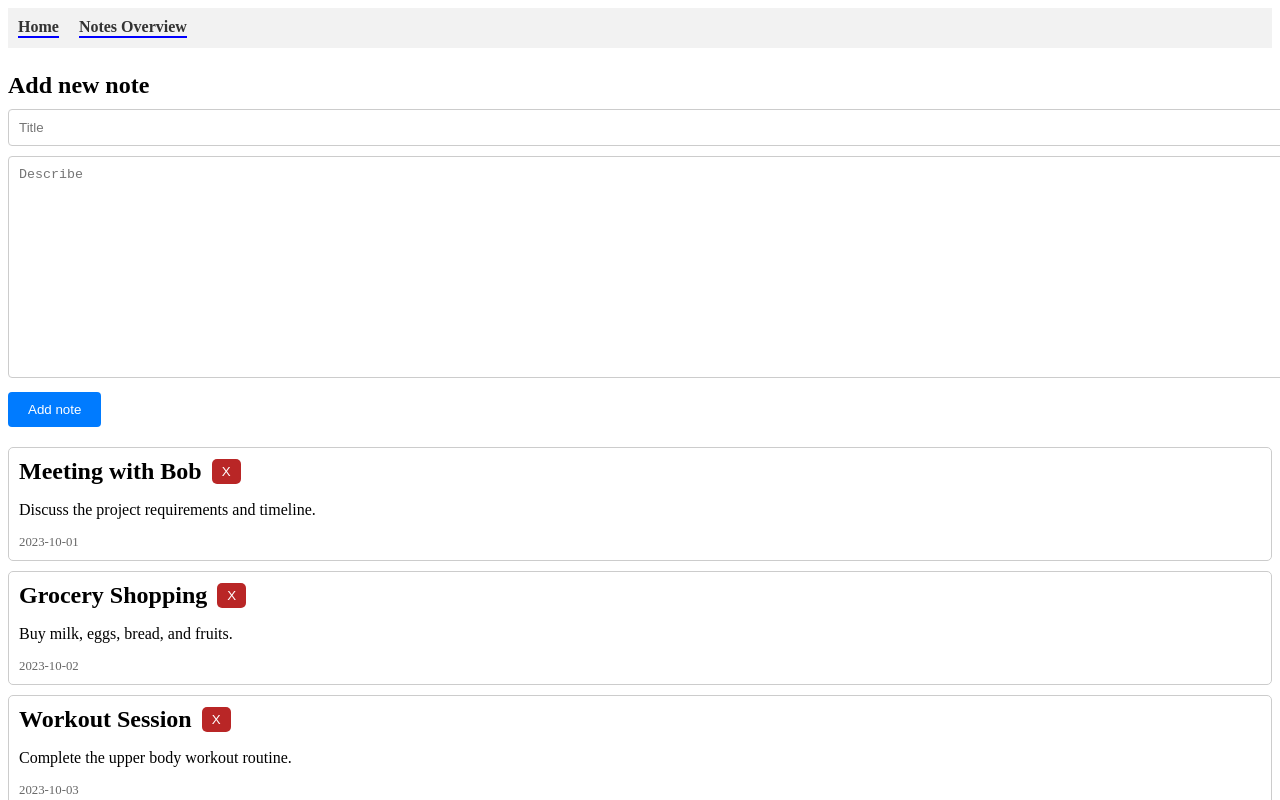
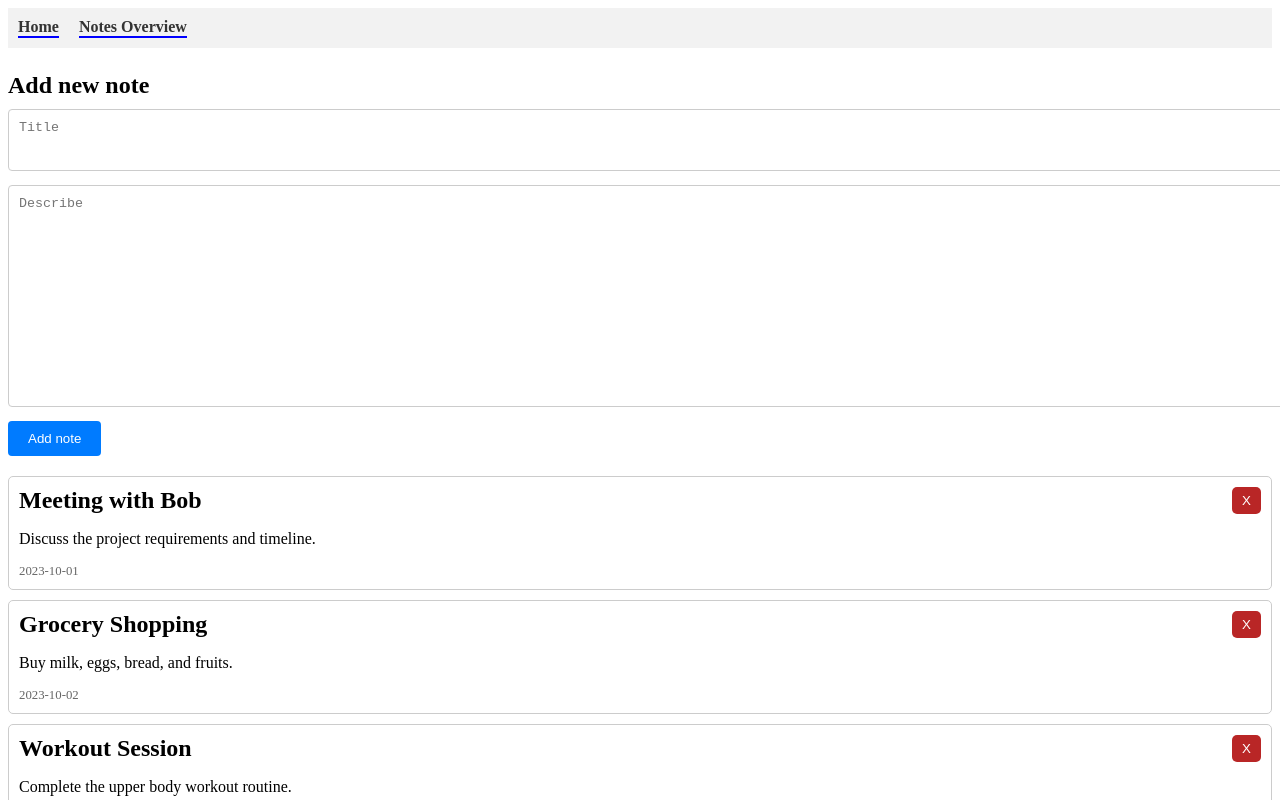
Before and after one commit to S4mm4ael/one-more-recap-project, a Vue app: page /notes in a window 1280 px wide. Shown: the top 800 px of the page. Built offline with nearby package versions, Linux system fonts and the light colour scheme; the HTML template or start-up script is replaced by a standard one.

Commit message:
feat: Improve NewNote component UI and functionality

```diff
--- a/src/components/Note/NewNote.vue
+++ b/src/components/Note/NewNote.vue
@@ -1,7 +1,12 @@
 <template>
   <div class="new-note">
     <h3>Add new note</h3>
-    <input type="text" placeholder="Title" v-model="title" />
+    <textarea
+      type="text"
+      placeholder="Title"
+      v-model="title"
+      class="title-input"
+    />
     <textarea placeholder="Describe" v-model="description" />
     <p class="error-message" v-if="errorMessage">{{ errorMessage }}</p>
     <button @click="handleAddNewNote">Add note</button>
@@ -46,7 +51,9 @@ export default {
   margin-top: 20px;
   margin-bottom: 20px;
 }
-
+.title-input {
+  height: 40px;
+}
 h3 {
   font-size: 24px;
   margin-bottom: 10px;
--- a/src/components/Note/NoteItem.vue
+++ b/src/components/Note/NoteItem.vue
@@ -41,7 +41,7 @@ export default {
 .note-header-container {
   display: flex;
   gap: 10px;
-  align-items: center;
+  justify-content: space-between;
 }
 .note-header {
   margin: 0;
--- a/src/views/HomeView.vue
+++ b/src/views/HomeView.vue
@@ -1,6 +1,8 @@
 <template>
   <div id="home">
-    <h1>Home</h1>
+    <div class="note-header">
+      <h1>Home</h1>
+    </div>
   </div>
 </template>
 
```
Also changed, not shown: src/assets/svg/columns.svg (added), src/assets/svg/grid.svg (added).
